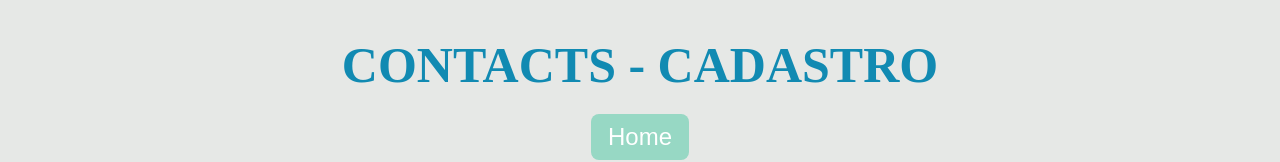
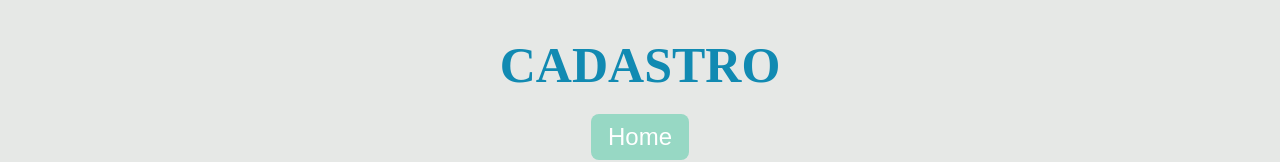
Before and after one commit to MiguelCSVanzela/contacts, a React (Create React App) app: page /cadastro in a window 1280 px wide. Shown: the top 162 px of the page. Built offline with nearby package versions, Linux system fonts and the light colour scheme.

Commit message:
chore: alterando nomenclaturas para português

```diff
--- a/public/index.html
+++ b/public/index.html
@@ -4,7 +4,6 @@
     <meta charset="utf-8" />
     <meta name="viewport" content="width=device-width, initial-scale=1" />
     <meta name="description" content="Web app" />
-    <title>Contact</title>
     <link
       rel="shortcut icon"
       href="https://servidor-estaticos-git-main-miguelcsvanzela.vercel.app/contact_icon.ico"
--- a/src/containers/Header/index.tsx
+++ b/src/containers/Header/index.tsx
@@ -11,14 +11,16 @@ const Header = ({ mostrarCadastro }: Props) => {
     <HeaderContainer>
       {mostrarCadastro ? (
         <>
-          <Titulo>Contacts - Home</Titulo>
+          <Titulo>
+            Contatos <br /> Home
+          </Titulo>
           <BotaoCadastro onClick={() => navigate('/cadastro')} type="button">
             Cadastro
           </BotaoCadastro>
         </>
       ) : (
         <>
-          <Titulo>Contacts - Cadastro</Titulo>
+          <Titulo>Cadastro</Titulo>
           <BotaoHome onClick={() => navigate('/')} type="button">
             Home
           </BotaoHome>
```
